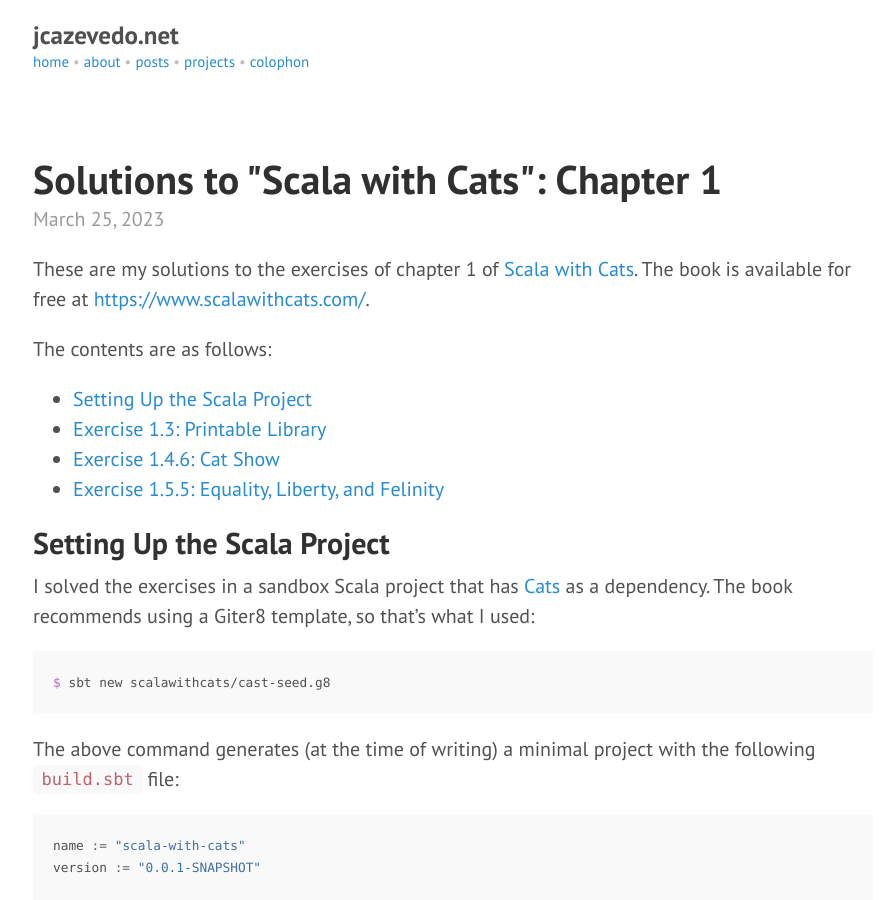
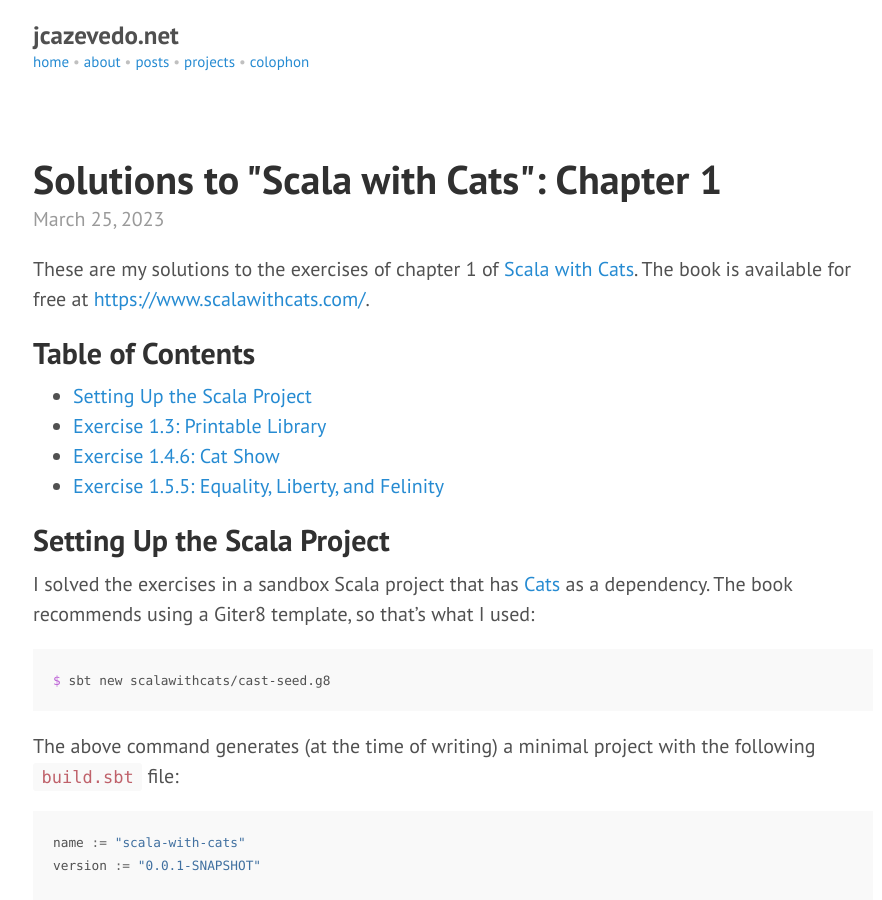
Before and after one commit to jcazevedo/jcazevedo.net, a Jekyll site: the page built from _posts/2023-03-25-solutions-to-scala-with-cats-chapter-1.md, in a window 1280 px wide and 900 px high. Shown: the whole window, without its empty margins (187-1069 px from the left). Built offline with Jekyll 4.4.1, drawn with Linux system fonts in a browser that asks for light colours.

Commit message:
Have a header for table of contents

```diff
--- a/_posts/2023-03-25-solutions-to-scala-with-cats-chapter-1.md
+++ b/_posts/2023-03-25-solutions-to-scala-with-cats-chapter-1.md
@@ -7,7 +7,7 @@
 Cats][scala-with-cats]. The book is available for free at
 [https://www.scalawithcats.com/][scala-with-cats].
 
-The contents are as follows:
+## Table of Contents
 
 - [Setting Up the Scala Project](#setting-up-the-scala-project)
 - [Exercise 1.3: Printable Library](#exercise-13-printable-library)
```
